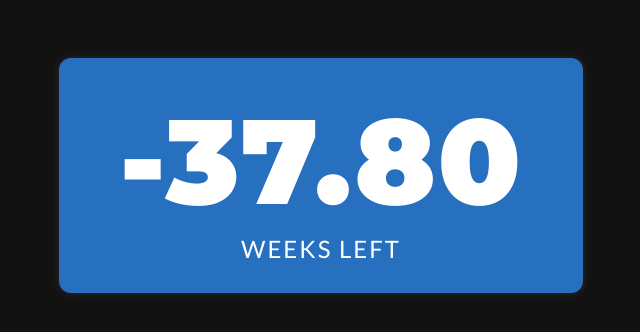
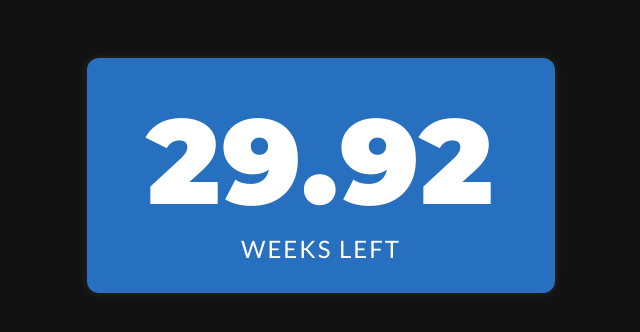
Before and after one commit to prodigyy26/Countdown, a plain HTML site: page index.html in a window 1280 px wide. Shown: the whole page, without its empty margins (319-959 px from the left). Drawn offline with Linux system fonts and the light colour scheme.

Commit message:
Update index.html

```diff
--- a/index.html
+++ b/index.html
@@ -40,7 +40,7 @@
   </div>
 
   <script>
-    const targetDate = new Date('Oct 15, 2024 00:00:00');
+    const targetDate = new Date('Feb 01, 2026 00:00:00');
 
     const updateCountdown = () => {
       const now = new Date().getTime();
```
